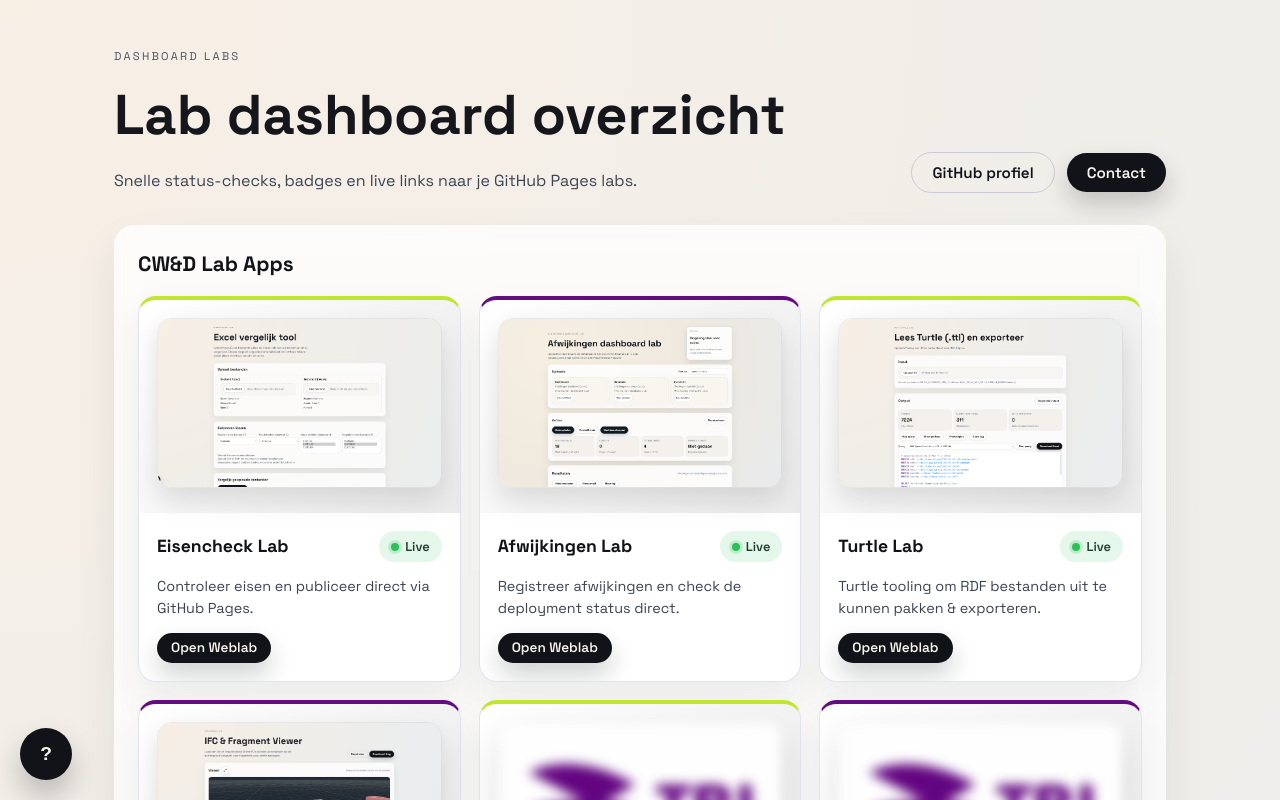
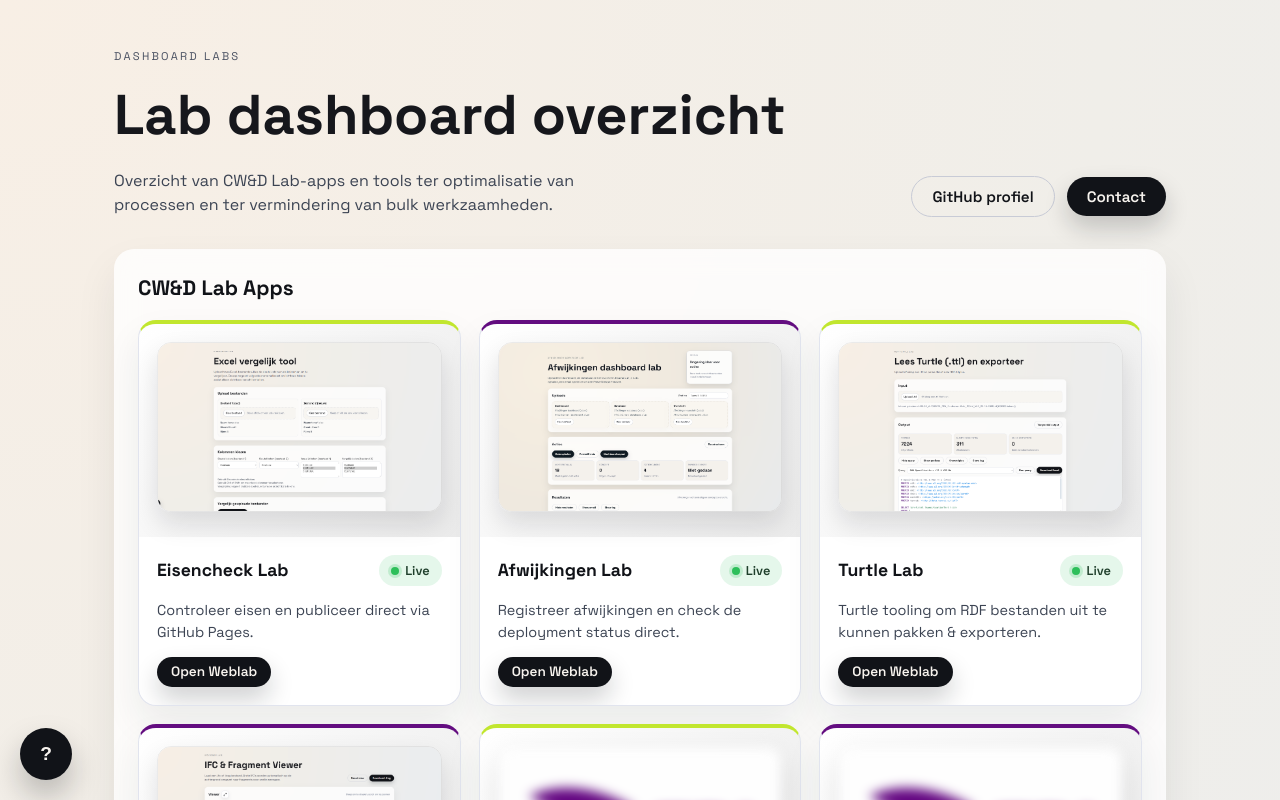
Before and after one commit to UserDevtec/dashboard-lab, a React (Vite) app: page / in a window 1280 px wide. Shown: the top 800 px of the page. Built offline with nearby package versions, Linux system fonts and the light colour scheme.

Commit message:
Update subtitle text in App component

```diff
--- a/src/App.jsx
+++ b/src/App.jsx
@@ -148,7 +148,7 @@ function App() {
           <p className="eyebrow">Dashboard labs</p>
           <h1>Lab dashboard overzicht</h1>
           <p className="subtitle">
-            Snelle status-checks, badges en live links naar je GitHub Pages labs.
+            Overzicht van CW&D Lab-apps en tools ter optimalisatie van processen en ter vermindering van bulk werkzaamheden.
           </p>
         </div>
         <div className="actions">
```
